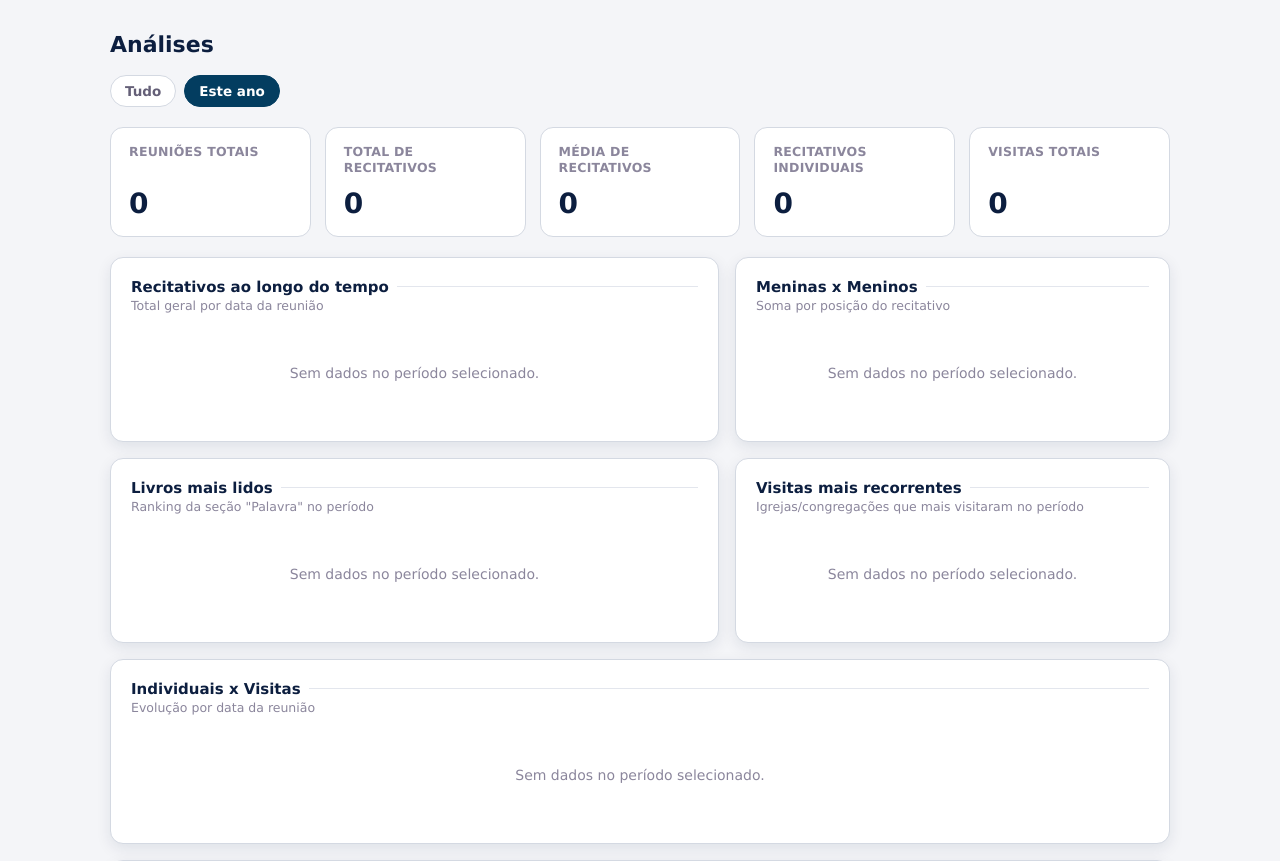
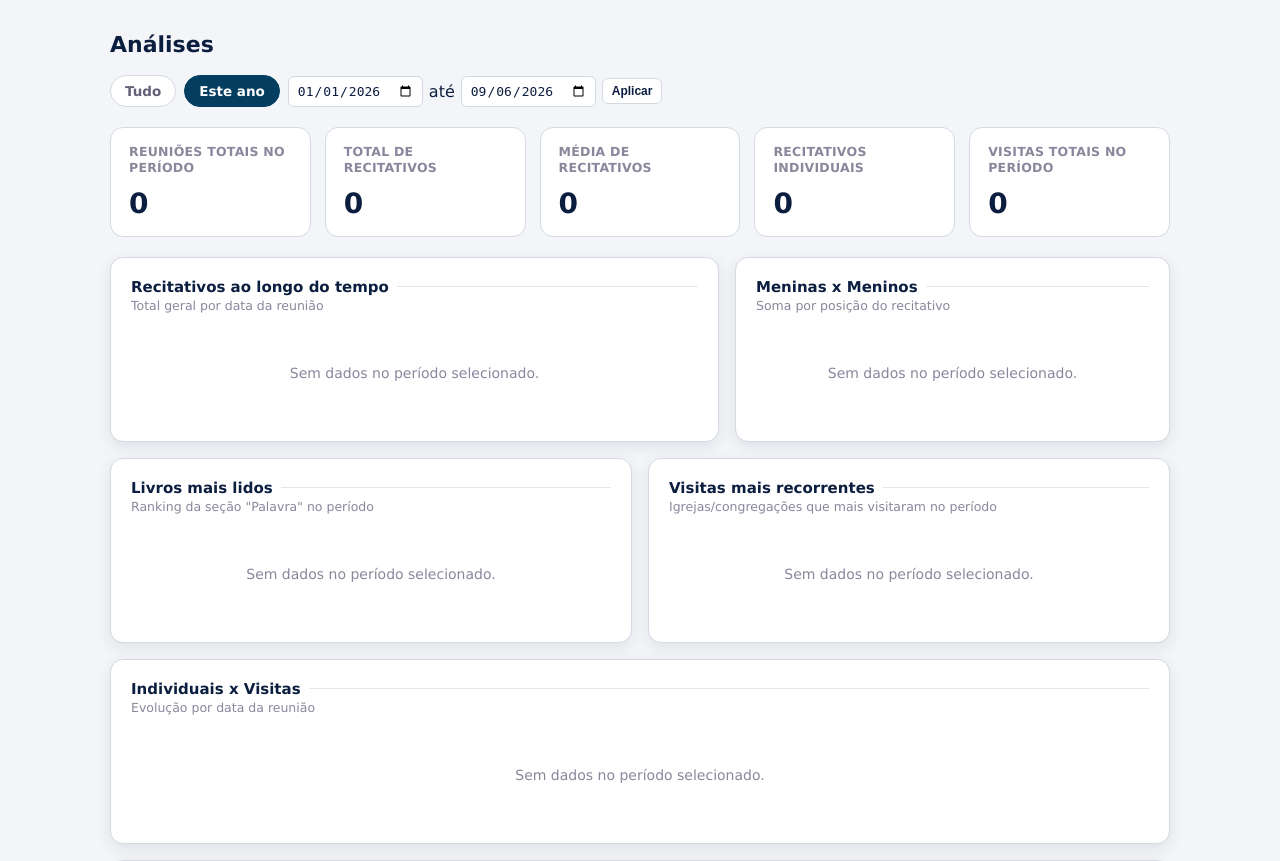
Before and after one commit to nicholasbirochi/BI-CCB-Young-Congregation, a Flask app: page /dashboard in a window 1280 px wide. Shown: the part 111-972 px from the top of the page. Run offline with Flask 3, Linux system fonts and the light colour scheme; the visitor is signed in with stand-in values (Sample User, id 1); data that the repository does not hold is empty; parts of the project's set-up code (start-up, migrations or seed data) failed here and were passed over.

Commit message:
chore: add a custom period filter, align heatmaps, and correct layout
- Reintroduz o filtro de intervalo de datas (início/fim) nas Análises,
  posicionado por último na linha de filtros
- KPIs: 'Reuniões totais no período' e 'Visitas totais no período'
- Corrige heatmaps de Livros mais lidos e Visitas mais recorrentes
  para terem a mesma largura e número de colunas (grid de colunas
  iguais em vez da proporção 1.4fr/1fr herdada da primeira linha)
- Dá mais respiro ao rótulo dos blocos do heatmap (nomes longos não
  ficam mais espremidos/cortados)
- Corrige quebra de palavra no subtítulo dos cartões, evitando overflow
  horizontal em telas de 320px
- Corrige os botões de ação do Histórico (editar/excluir), que
  esticavam para preencher a altura da linha em vez de ficarem
  centralizados verticalmente

```diff
--- a/app.py
+++ b/app.py
@@ -644,8 +644,10 @@ def dashboard():
         ultimos=ultimos,
         rotulo_periodo=rotulo_periodo,
         chave_periodo=chave_periodo,
-        inicio=inicio if chave_periodo == "personalizado" else "",
-        fim=fim if chave_periodo == "personalizado" else "",
+        # Pré-preenche os campos de data com o período em uso — só fica em
+        # branco no "Tudo", já que 0000-01-01/9999-12-31 não é uma data real.
+        inicio=inicio if chave_periodo != "tudo" else "",
+        fim=fim if chave_periodo != "tudo" else "",
         localidades=localidades_conhecidas(conn),
                 estados_ccb=list(LOCALIDADES_CCB.keys()), localidades_ccb=LOCALIDADES_CCB,
                 visitas_conhecidas=visitas_conhecidas(conn), nomes_conhecidos=nomes_conhecidos(conn),
--- a/static/css/style.css
+++ b/static/css/style.css
@@ -335,6 +343,10 @@ a:hover { text-decoration: underline; color: var(--series-1-hover); }
   margin-top: 16px;
 }
 .chart-grid .card { min-width: 0; }
+/* variante de colunas iguais — usada quando os dois cartões da linha têm
+   o mesmo peso visual (ex.: os dois heatmaps), pra ficarem com a mesma
+   largura e os blocos de dentro se alinharem entre si. */
+.chart-grid.iguais { grid-template-columns: 1fr 1fr; }
 @media (max-width: 800px) {
   .chart-grid { grid-template-columns: 1fr; }
 }
@@ -358,6 +370,7 @@ a:hover { text-decoration: underline; color: var(--series-1-hover); }
   font-size: 12.5px;
   color: var(--text-muted);
   margin: 0 0 12px;
+  overflow-wrap: break-word;
 }
 
 .legend {
--- a/templates/dashboard.html
+++ b/templates/dashboard.html
@@ -43,11 +43,20 @@
     </select>
   </form>
   {% endif %}
+  <form class="custom-range" method="get">
+    <input type="hidden" name="periodo" value="personalizado">
+    <input type="hidden" name="localidade" value="{{ localidade_selecionada }}">
+    <input type="hidden" name="presidencia" value="{{ presidencia_selecionada }}">
+    <input type="date" name="inicio" value="{{ inicio }}" required>
+    <span class="muted">até</span>
+    <input type="date" name="fim" value="{{ fim }}" required>
+    <button type="submit" class="btn small {{ 'primary' if chave_periodo == 'personalizado' else '' }}">Aplicar</button>
+  </form>
 </div>
 
 <div class="kpi-row">
   <div class="stat-tile">
-    <div class="label">Reuniões totais</div>
+    <div class="label">Reuniões totais no período</div>
     <div class="value">{{ kpis.qtd_reunioes }}</div>
   </div>
   <div class="stat-tile">
@@ -63,7 +72,7 @@
     <div class="value">{{ kpis.soma_individuais }}</div>
   </div>
   <div class="stat-tile">
-    <div class="label">Visitas totais</div>
+    <div class="label">Visitas totais no período</div>
     <div class="value">{{ kpis.soma_visitas }}</div>
   </div>
 </div>
@@ -81,7 +90,7 @@
   </div>
 </div>
 
-<div class="chart-grid">
+<div class="chart-grid iguais">
   <div class="card">
     <h2>Livros mais lidos</h2>
     <p class="subtitle">Ranking da seção "Palavra" no período</p>
```
Also changed, not shown: other parts of static/css/style.css (+26 -12 lines).
